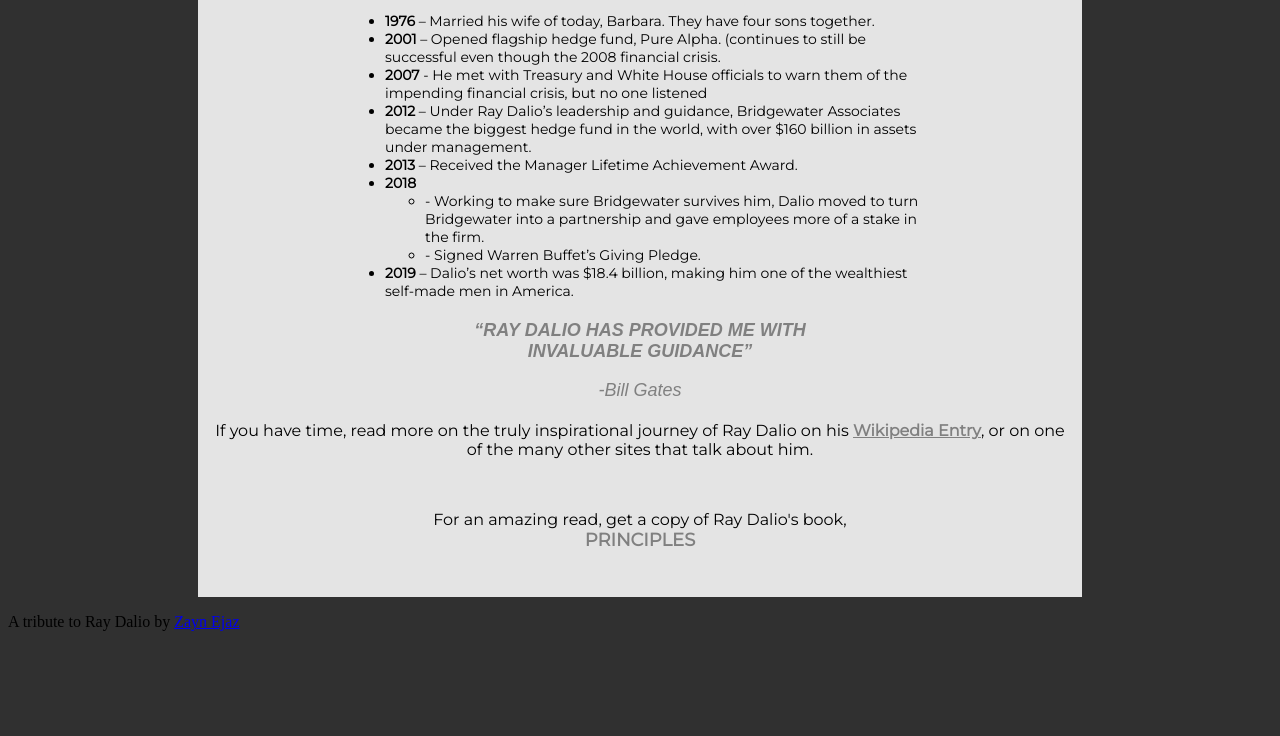
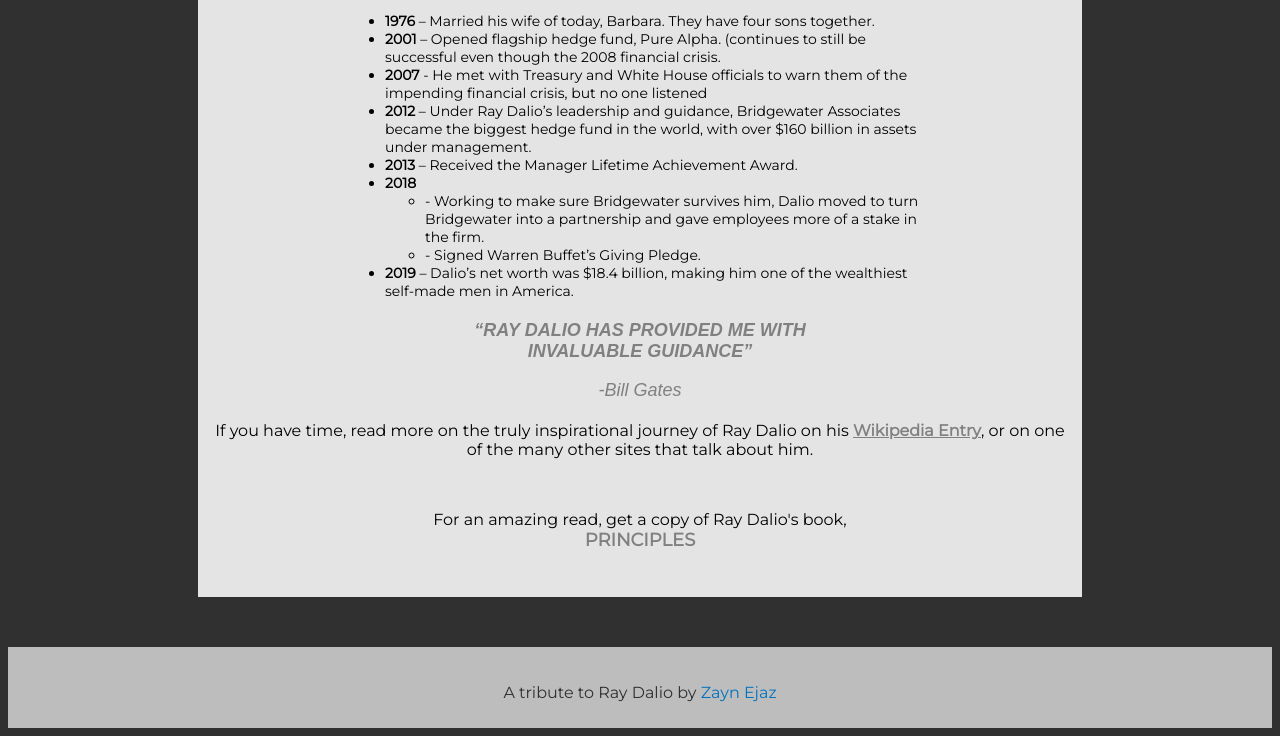
Before and after one commit to zaynejaz/TributePage-Ray-Dalio, a plain HTML site: page index.html in a window 1280 px wide. Shown: the part 967-1703 px from the top of the page. Before the commit the page ends 1614 px from the top, so only its background shows below. Drawn offline with Linux system fonts and the light colour scheme.

Commit message:
added footer

```diff
--- a/style.css
+++ b/style.css
@@ -129,3 +129,17 @@ blockquote:hover{
     color: #c40000;
     font-weight: bolder;
 }
+
+#footer {
+    font-family: 'Montserrat', sans-serif;
+    color: #303030;
+    font-size: 12;
+    margin: 50px 0px 0px 0px;
+    padding: 20px 10px 10px 10px;
+    background-color: #bdbdbd;
+    text-align: center;
+  }
+.ft-creator{
+    color: #0073c0;
+    text-decoration: none;
+}
```
